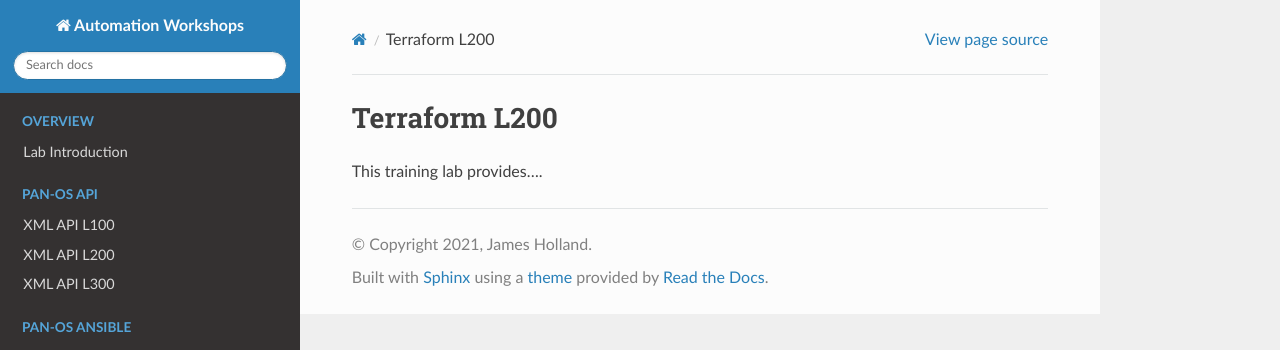
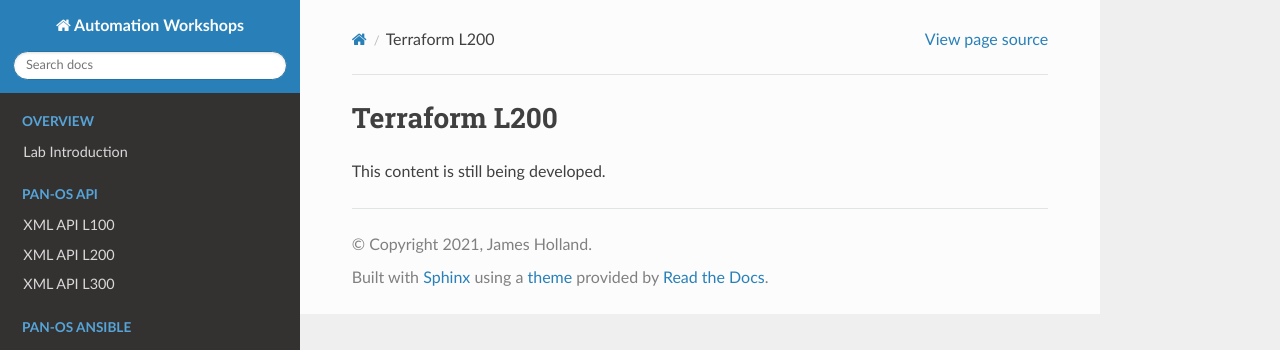
Before and after one commit to jamesholland-uk/automation-workshops, a Sphinx documentation site: the page built from docs/terraform/l200.rst, in a window 1280 px wide. Shown: the top 350 px of the page. Built offline with Sphinx 7.4.7 and the Read the Docs theme 2.0.0, drawn with Linux system fonts in a browser that asks for light colours.

Commit message:
Add TBC on L200 L300

```diff
--- a/docs/ansible/l200.rst
+++ b/docs/ansible/l200.rst
@@ -1,4 +1,4 @@
 Ansible L200
 ----------------------
 
-This training lab provides....
+This content is still being developed.
--- a/docs/ansible/l300.rst
+++ b/docs/ansible/l300.rst
@@ -1,4 +1,4 @@
 Ansible L300
 ----------------------
 
-This training lab provides....
+This content is still being developed.
--- a/docs/terraform/l200.rst
+++ b/docs/terraform/l200.rst
@@ -1,4 +1,4 @@
 Terraform L200
 ----------------------
 
-This training lab provides....
+This content is still being developed.
--- a/docs/terraform/l300.rst
+++ b/docs/terraform/l300.rst
@@ -1,4 +1,4 @@
 Terraform L300
 ----------------------
 
-This training lab provides....
+This content is still being developed.
--- a/docs/xmlapi/l200.rst
+++ b/docs/xmlapi/l200.rst
@@ -1,4 +1,4 @@
 XML API L200
 ----------------------
 
-This training lab provides....
+This content is still being developed.
--- a/docs/xmlapi/l300.rst
+++ b/docs/xmlapi/l300.rst
@@ -1,4 +1,4 @@
 XML API L300
 ----------------------
 
-This training lab provides....
+This content is still being developed.
```
